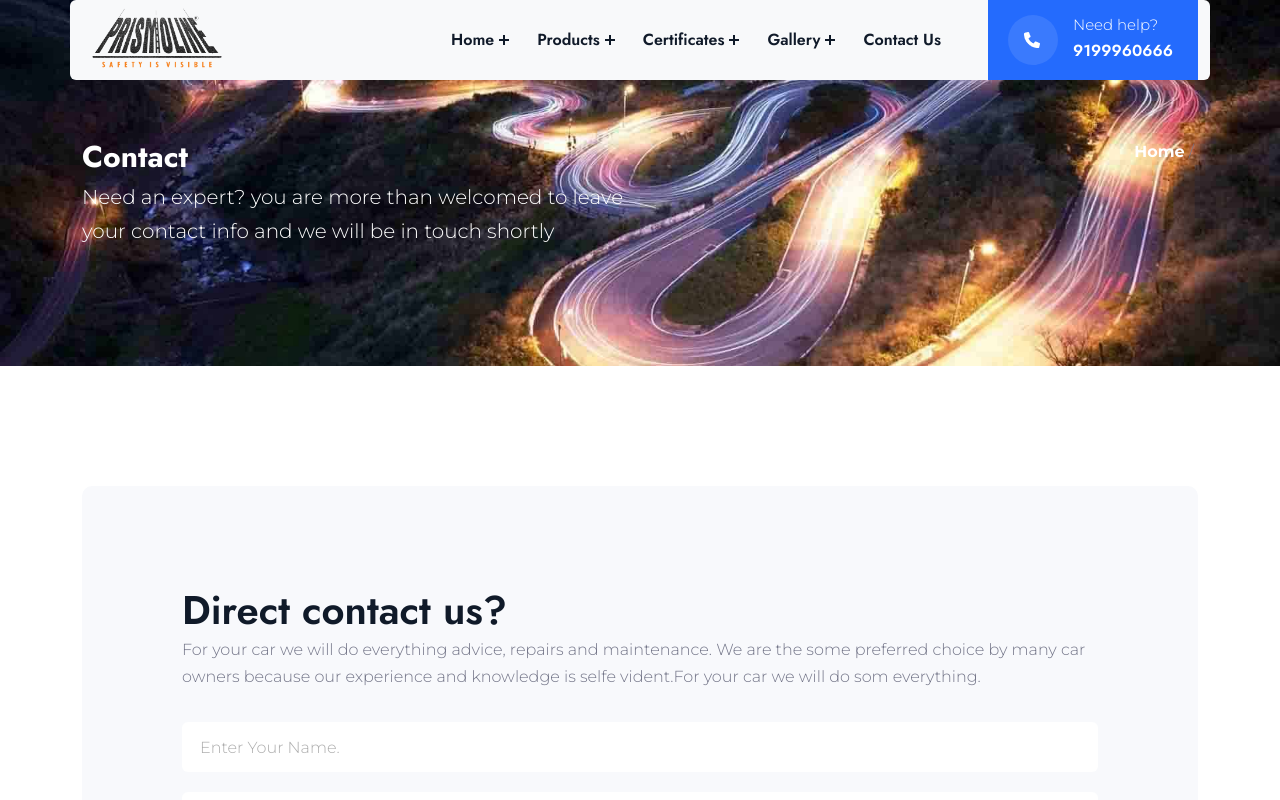
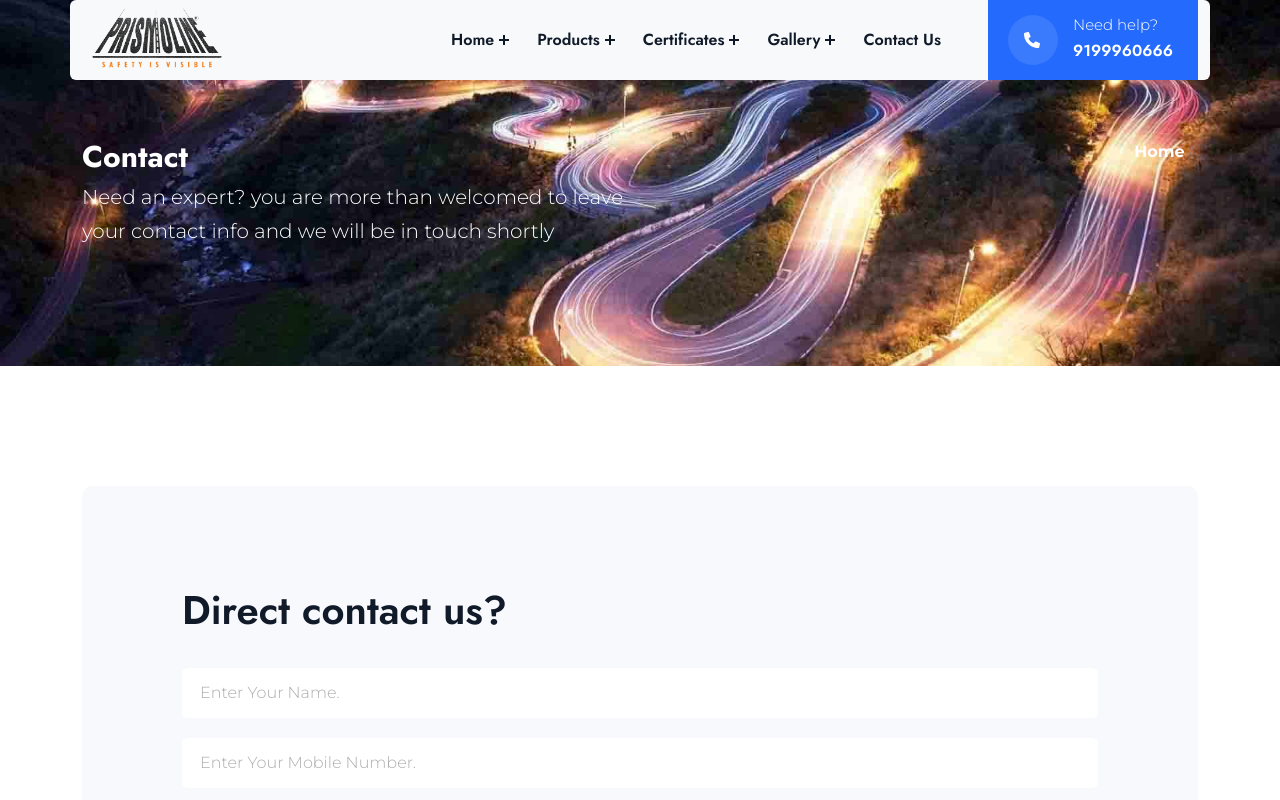
Before and after one commit to ash11109/prismoline, a React (Create React App) app: page /contact in a window 1280 px wide. Built offline with nearby package versions, Linux system fonts and the light colour scheme.

Commit message:
21092023

```diff
--- a/src/components/CaseStudyAreaTwo.js
+++ b/src/components/CaseStudyAreaTwo.js
@@ -82,12 +82,7 @@ const CaseStudyAreaTwo = () => {
                   <img src='assets/img/service/w5.jpg' alt='img' loading="lazy"/>
                 </div>
                 <div className='details'>
-                  <h5>
-                    <Link to='/case-study-details'>AI Farms</Link>
-                  </h5>
-                  <a className='cat' href='#'>
-                    California
-                  </a>
+
                 </div>
               </div>
               <div className='single-case-study-inner style-2'>
--- a/src/components/ContactMain.js
+++ b/src/components/ContactMain.js
@@ -41,10 +41,6 @@ const ContactMain = () => {
             <div className='section-title mb-4 pb-2'>
               <h2 className='title'>Direct contact us? </h2>
               <p className='content mb-0'>
-                For your car we will do everything advice, repairs and
-                maintenance. We are the some preferred choice by many car owners
-                because our experience and knowledge is selfe vident.For your
-                car we will do som everything.
               </p>
             </div>
             <form ref={form} onSubmit={sendEmail}>
```
